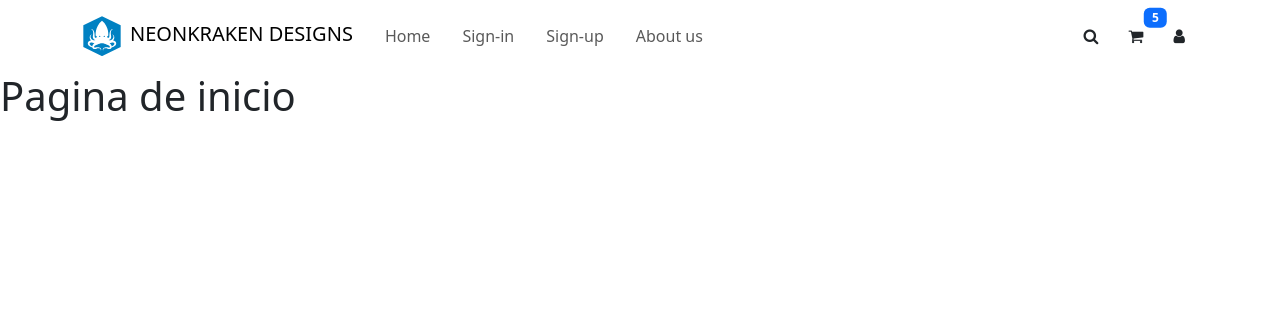
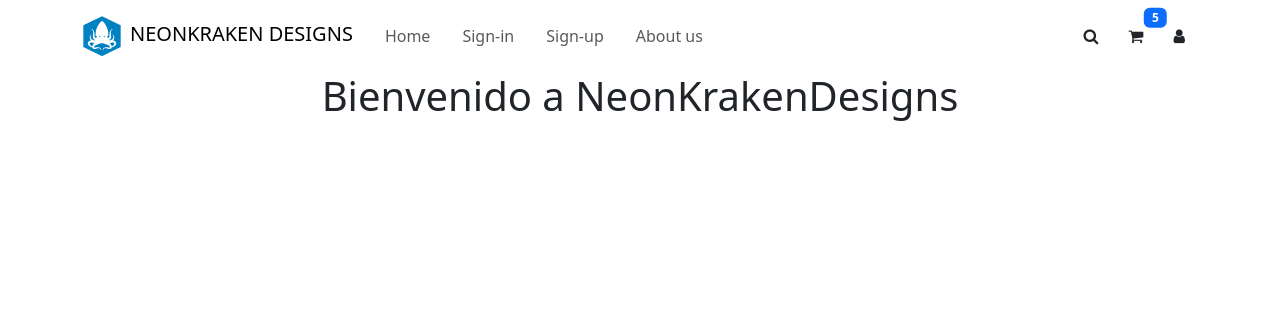
Before and after one commit to LordRock02/tienda_estampados_camisetas_FIS, a Flask app: page / in a window 1280 px wide. Shown: the top 332 px of the page. Run offline with Flask 3, Linux system fonts and the light colour scheme; some libraries are stand-ins or nearby versions.

Commit message:
Update home.html

```diff
--- a/website/templates/home.html
+++ b/website/templates/home.html
@@ -1,5 +1,5 @@
 {% extends "home_base.html" %}
 {% block title%}Home{% endblock %}
 {% block content %}
-<h1>Pagina de inicio</h1>
+<h1 style="text-align: center;">Bienvenido a NeonKrakenDesigns</h1>
 {% endblock %}
```
